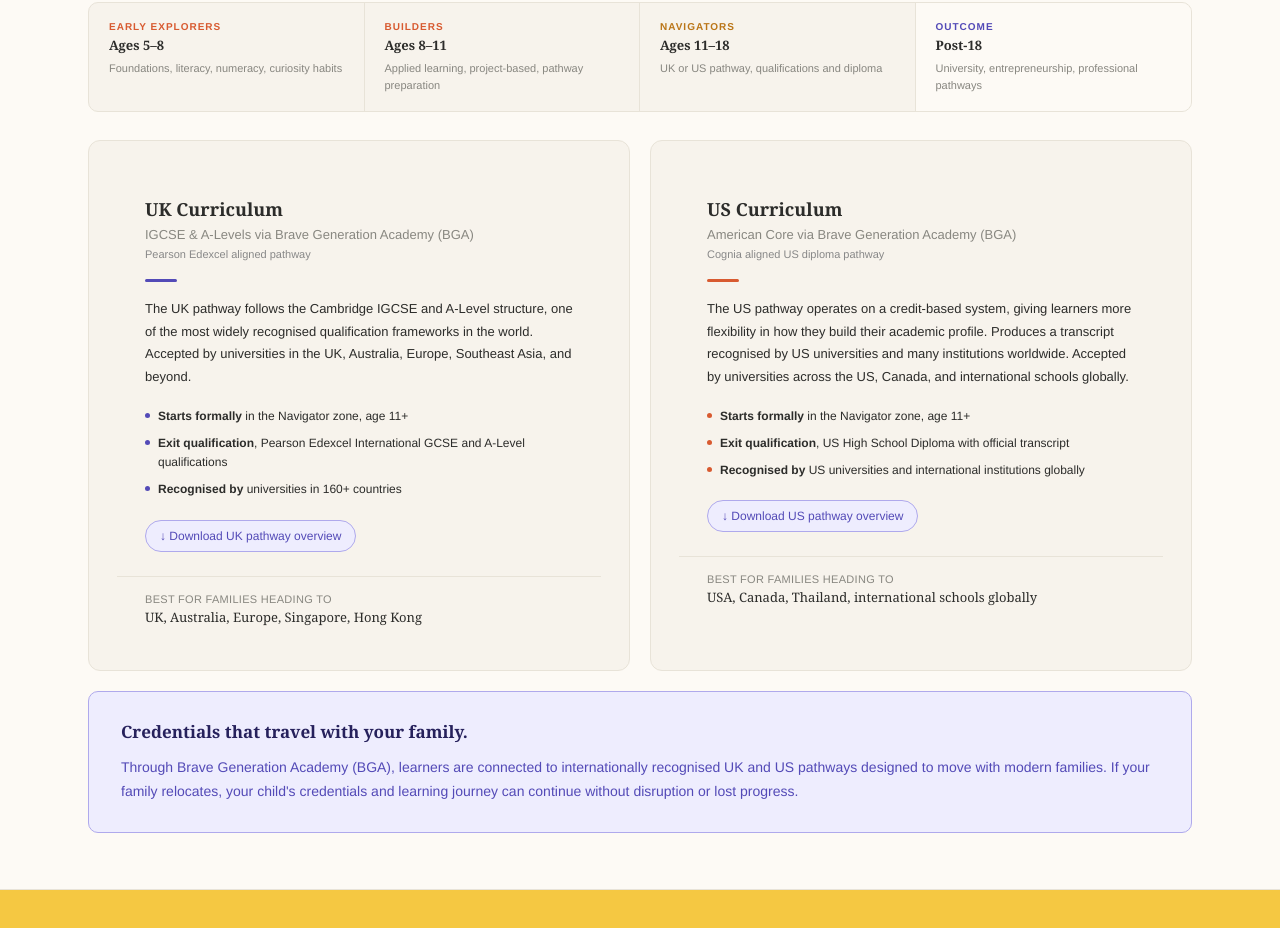
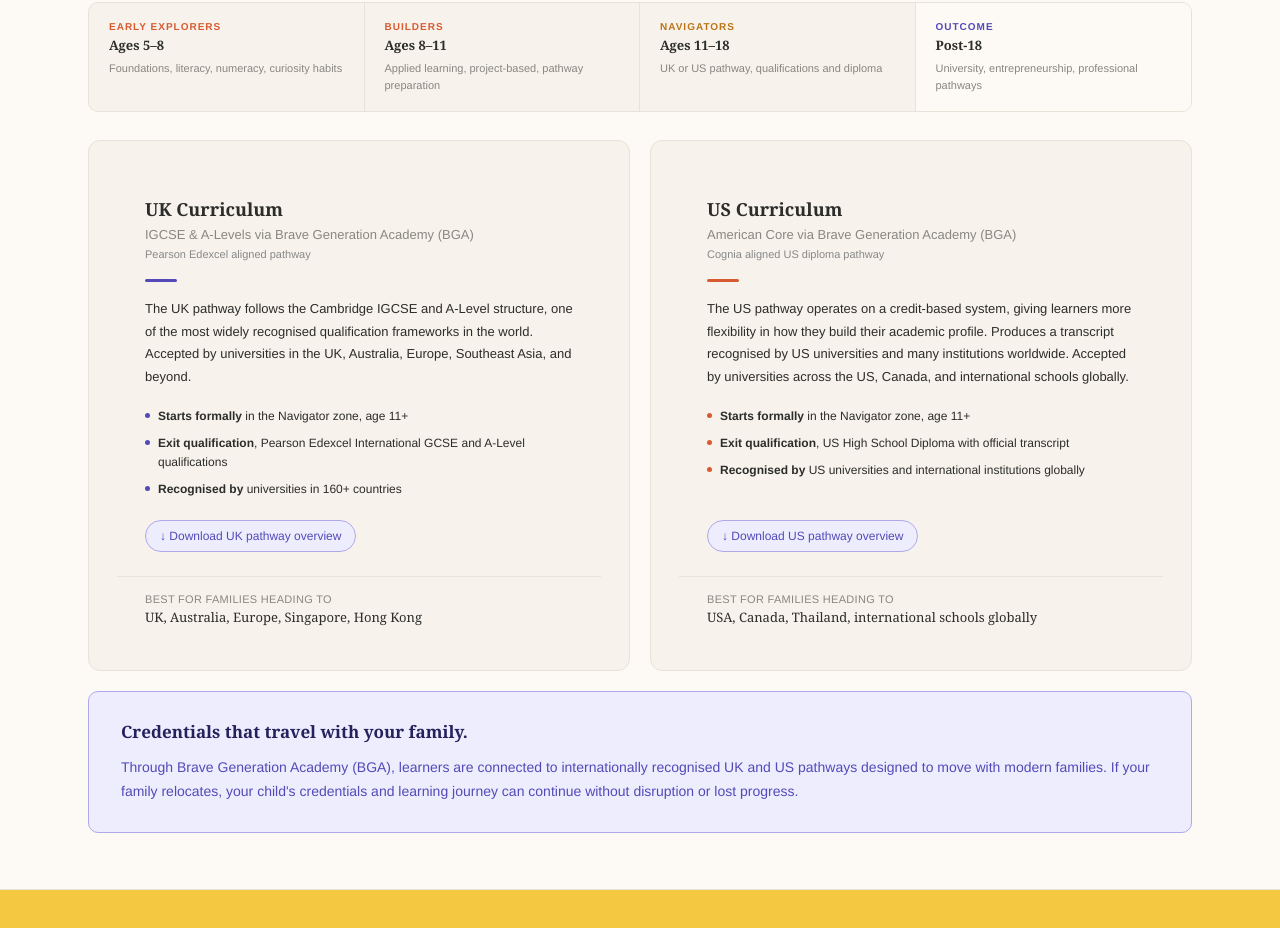
Before and after one commit to bloomchiangmai/learn2bloom-site, a website: page how-we-learn.html in a window 1280 px wide. Shown: the part 2677-3605 px from the top of the page. Drawn offline with Linux system fonts and the light colour scheme.

Commit message:
Fix pathway card layout: align download buttons using flexbox

```diff
--- a/how-we-learn.html
+++ b/how-we-learn.html
@@ -72,7 +72,9 @@ nav{display:flex;align-items:center;justify-content:space-between;padding:10px m
 .pathways-section h2{font-family:Georgia,serif;font-size:28px;font-weight:700;color:#2C2C2A;margin-bottom:8px;}
 .pathways-intro{font-size:14px;`0;line-height:1.7;margin-bottom:32px;max-width:600px;}
 .pathways-grid{display:grid;grid-template-columns:1fr 1fr;gap:20px;}
-.pathway-card{border:1px solid #E8E3D8;border-radius:12px;padding:28px;background:#F7F3EC;}
+.pathway-card{border:1px solid #E8E3D8;border-radius:12px;padding:28px;background:#F7F3EC;display:flex;flex-direction:column;}
+.pathway-card-body{flex:1;display:flex;flex-direction:column;}
+.pathway-card-body .pathway-cta{margin-top:auto;align-self:flex-start;}
 .pathway-flag{font-size:28px;margin-bottom:14px;}
 .pathway-name{font-family:Georgia,serif;font-size:18px;font-weight:700;color:#2C2C2A;margin-bottom:6px;}
 .pathway-sub{font-size:13px;color:#888780;font-weight:400;margin-bottom:3px;}
@@ -671,7 +673,7 @@ footer {
 
   <div class="pathways-grid">
     <div class="pathway-card">
-      <div style="padding:28px 28px 24px;">
+      <div class="pathway-card-body" style="padding:28px 28px 24px;">
         <div style="display:flex;align-items:flex-start;gap:12px;margin-bottom:16px;">
           <div>
             <p class="pathway-name">UK Curriculum</p>
@@ -686,7 +688,7 @@ footer {
           <div style="display:flex;align-items:flex-start;gap:8px;"><div style="width:5px;height:5px;border-radius:50%;background:#534AB7;flex-shrink:0;margin-top:6px;"></div><p style="font-size:12px;`0;line-height:1.6;"><strong style="font-weight:600;color:#2C2C2A;">Exit qualification</strong>, Pearson Edexcel International GCSE and A-Level qualifications</p></div>
           <div style="display:flex;align-items:flex-start;gap:8px;"><div style="width:5px;height:5px;border-radius:50%;background:#534AB7;flex-shrink:0;margin-top:6px;"></div><p style="font-size:12px;`0;line-height:1.6;"><strong style="font-weight:600;color:#2C2C2A;">Recognised by</strong> universities in 160+ countries</p></div>
         </div>
-        <a href="BGA_UK_Overview_V1.pdf" download style="display:inline-flex;align-items:center;gap:6px;font-size:12px;font-weight:500;color:#534AB7;text-decoration:none;padding:8px 14px;background:#EEEDFE;border-radius:20px;border:0.5px solid #AFA9EC;">↓ Download UK pathway overview</a>
+        <a href="BGA_UK_Overview_V1.pdf" download class="pathway-cta" style="display:inline-flex;align-items:center;gap:6px;font-size:12px;font-weight:500;color:#534AB7;text-decoration:none;padding:8px 14px;background:#EEEDFE;border-radius:20px;border:0.5px solid #AFA9EC;">↓ Download UK pathway overview</a>
       </div>
       <div style="padding:16px 28px;border-top:1px solid #E8E3D8;background:#F7F3EC;display:flex;justify-content:space-between;align-items:center;">
         <div><p style="font-size:11px;color:#888780;font-weight:300;margin-bottom:3px;letter-spacing:0.3px;text-transform:uppercase;">Best for families heading to</p><p style="font-size:13px;color:#2C2C2A;font-weight:400;font-family:Georgia,serif;">UK, Australia, Europe, Singapore, Hong Kong</p></div>
@@ -694,7 +696,7 @@ footer {
     </div>
 
     <div class="pathway-card">
-      <div style="padding:28px 28px 24px;">
+      <div class="pathway-card-body" style="padding:28px 28px 24px;">
         <div style="display:flex;align-items:flex-start;gap:12px;margin-bottom:16px;">
           <div>
             <p class="pathway-name">US Curriculum</p>
@@ -709,7 +711,7 @@ footer {
           <div style="display:flex;align-items:flex-start;gap:8px;"><div style="width:5px;height:5px;border-radius:50%;background:#D85A30;flex-shrink:0;margin-top:6px;"></div><p style="font-size:12px;`0;line-height:1.6;"><strong style="font-weight:600;color:#2C2C2A;">Exit qualification</strong>, US High School Diploma with official transcript</p></div>
           <div style="display:flex;align-items:flex-start;gap:8px;"><div style="width:5px;height:5px;border-radius:50%;background:#D85A30;flex-shrink:0;margin-top:6px;"></div><p style="font-size:12px;`0;line-height:1.6;"><strong style="font-weight:600;color:#2C2C2A;">Recognised by</strong> US universities and international institutions globally</p></div>
         </div>
-        <a href="BGA_US_Overview_V1.pdf" download style="display:inline-flex;align-items:center;gap:6px;font-size:12px;font-weight:500;color:#534AB7;text-decoration:none;padding:8px 14px;background:#EEEDFE;border-radius:20px;border:0.5px solid #AFA9EC;">↓ Download US pathway overview</a>
+        <a href="BGA_US_Overview_V1.pdf" download class="pathway-cta" style="display:inline-flex;align-items:center;gap:6px;font-size:12px;font-weight:500;color:#534AB7;text-decoration:none;padding:8px 14px;background:#EEEDFE;border-radius:20px;border:0.5px solid #AFA9EC;">↓ Download US pathway overview</a>
       </div>
       <div style="padding:16px 28px;border-top:1px solid #E8E3D8;background:#F7F3EC;display:flex;justify-content:space-between;align-items:center;">
         <div><p style="font-size:11px;color:#888780;font-weight:300;margin-bottom:3px;letter-spacing:0.3px;text-transform:uppercase;">Best for families heading to</p><p style="font-size:13px;color:#2C2C2A;font-weight:400;font-family:Georgia,serif;">USA, Canada, Thailand, international schools globally</p></div>
```
